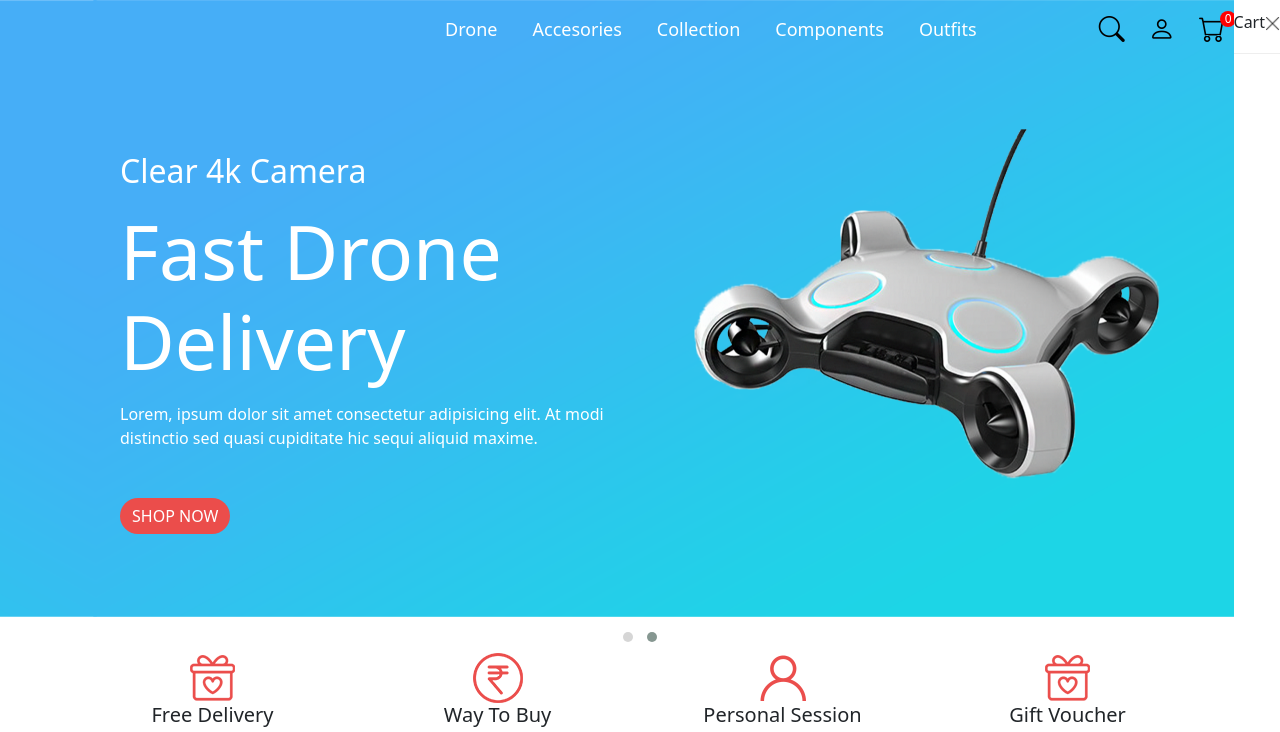
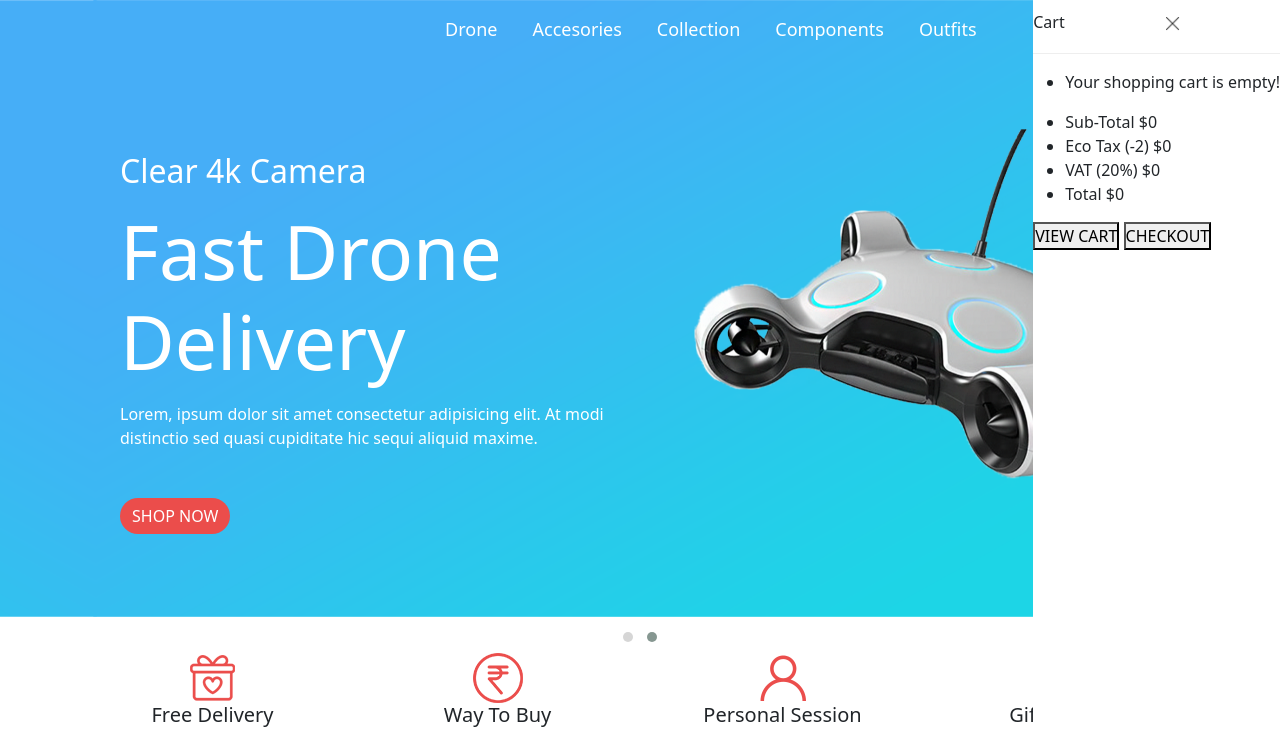
Before and after one commit to RashidBaghirov/FabulousRb, a plain HTML site: page index.html in a window 1280 px wide. Both pictures are taken after a click on the icon 1212 px from the left and 29 px from the top of the page. Shown: the top 732 px of the page. Drawn offline with nearby package versions, Linux system fonts and the light colour scheme; files that its build step writes are made by us from their sources.

Commit message:
CREATING SHOP CART

```diff
--- a/index.html
+++ b/index.html
@@ -93,8 +93,8 @@
                 </div>
                 <div class="col-lg-2">
                     <div class="icons">
-                        <i class="icon bi bi-search"></i>
-                        <i class="icon bi bi-person"></i>
+                        <i class="icon bi bi-search large_glass"></i>
+                        <i class="icon bi bi-person large_user"></i>
                         <i class="icon bi bi-cart cart"></i>
                         <div class="count"><sup  class="total_count">0</sup></div>
                         <div class="box">
@@ -116,8 +116,39 @@
                             <ul class="box_device ">
 
                             </ul>
-
-                    </div>
+                            <div class="cart-list">
+                                <ul class="product-list">
+                                  <li>
+                                    <p>Your shopping cart is empty!</p>
+                                  </li>
+                                </ul>
+                              </div>
+                              <div class="cart-bottom">
+                                <ul>
+                                  <li>
+                                    <span>Sub-Total</span>
+                                    <span>$<span>0</span></span>
+                                  </li>
+                                  <li>
+                                    <span>Eco Tax (-2)</span>
+                                    <span>$<span>0</span></span>
+                                  </li>
+                                  <li>
+                                    <span>VAT (20%)</span>
+                                    <span>$<span>0</span></span>
+                                  </li>
+                                  <li>
+                                    <span>Total</span>
+                                    <span>$<span>0</span></span>
+                                  </li>
+                                </ul>
+                                <div class="buttons">
+                                  <button>VIEW CART</button>
+                                  <button>CHECKOUT</button>
+                                </div>
+                              </div>
+                       </div>
+                     </div>
                     </div>
                     <div class="user_registration me-5">
                             <ul  class="list-unstyled register_ul">
@@ -173,17 +204,16 @@
                 <div class="col-4">
                     <div class="icons d-md-flex justify-content-center align-items-center ">
                         <div class="menu me-4">
-                            <i class="fa-solid fa-bars mobil-bars"></i>
-
+                            <i class="bi bi-list mobil_bars"></i>
                         </div>
                         <div class="search me-4">
-                            <i class="bi bi-search"></i>
+                            <i class="bi bi-search mobile_glass "></i>
                             <div class="search_input">
                                 <div class="input_div">
                                     <input type="search_large">
                                 </div>
-                         <div class="icon_search">
-                            <i class="bi bi-search large_glass"></i>
+                            <div class="icon_search">
+                            <i class="bi bi-search"></i>
                          </div>
                             </div>
                         </div>
@@ -201,6 +231,7 @@
                        </div>
                        <div class="cart me-4">
                         <i class="bi bi-bag"></i>
+
                        </div>
                        <div class="user_mobile_registration me-5">
                         <ul  class="list-unstyled register_ul">
```
